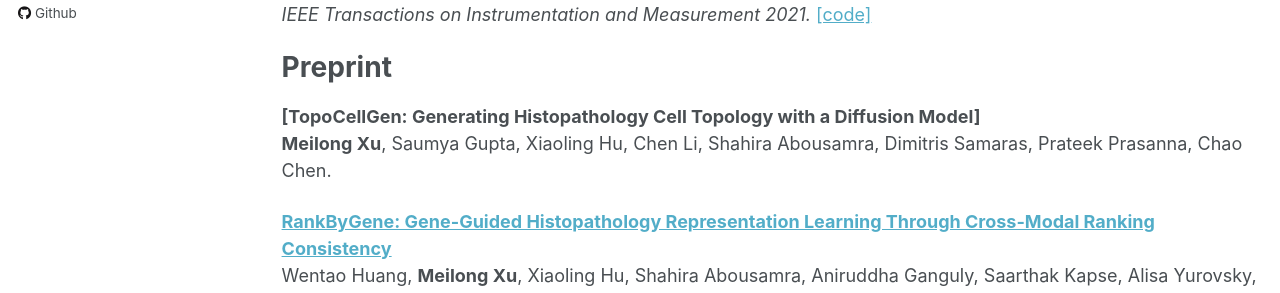
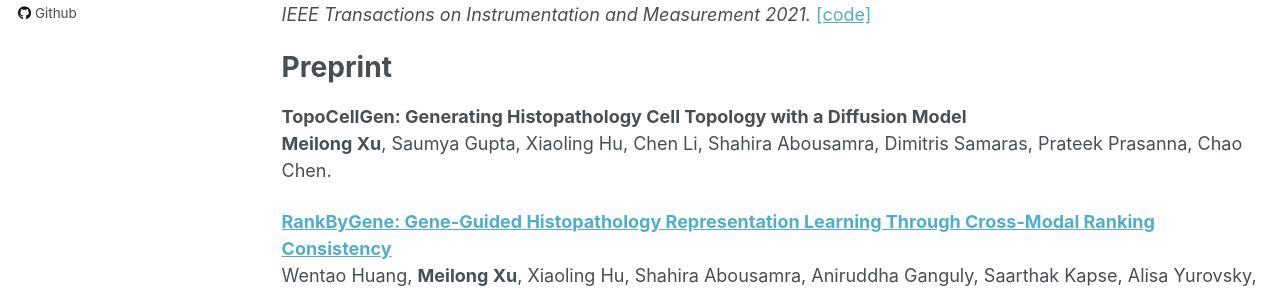
Before and after one commit to Melon-Xu/Melon-Xu.github.io, a Jekyll site: the page built from _pages/publications.md, in a window 1280 px wide and 1263 px high. Shown: the part 516-809 px from the top of the window. Built offline with Jekyll 4.4.1, drawn with Linux system fonts in a browser that asks for light colours; some web fonts are replaced.

```diff
--- a/_pages/publications.md
+++ b/_pages/publications.md
@@ -24,7 +24,7 @@ Jiayi Ma, Linfeng Tang, <b>Meilong Xu</b>, Hao Zhang, Guobao Xiao<br>
 <span style="color:blue"></span> <a href="https://github.com/Linfeng-Tang/STDFusionNet/">[code]</a>
 
 # Preprint
-<b>[TopoCellGen: Generating Histopathology Cell Topology with a Diffusion Model]</b> <br>
+<b>TopoCellGen: Generating Histopathology Cell Topology with a Diffusion Model</b> <br>
 <b>Meilong Xu</b>, Saumya Gupta, Xiaoling Hu, Chen Li, Shahira Abousamra, Dimitris Samaras, Prateek Prasanna, Chao Chen.<br>
 
 <b>[RankByGene: Gene-Guided Histopathology Representation Learning Through Cross-Modal Ranking Consistency](https://arxiv.org/abs/2411.15076)</b> <br>
```
